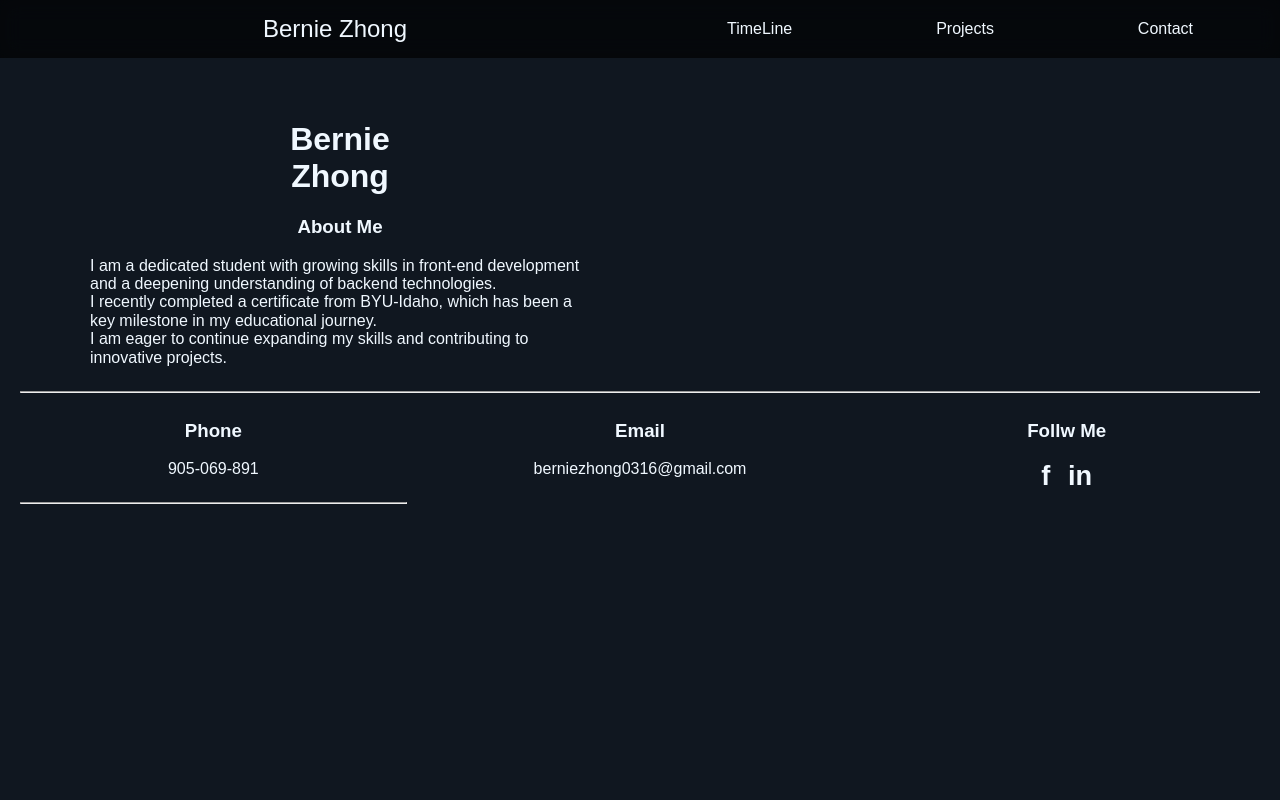
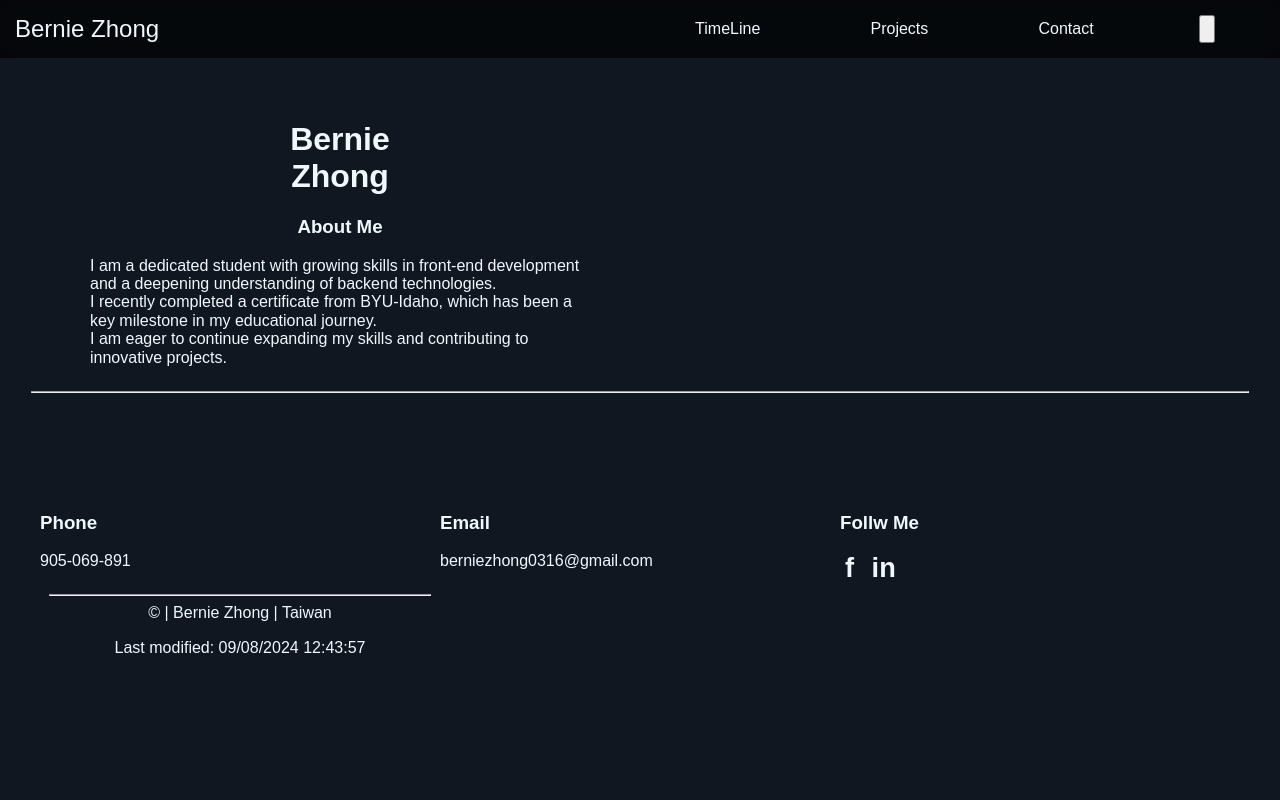
Before and after one commit to Bernie0316/Bernie, a plain HTML site: page index.html in a window 1280 px wide. Shown: the top 800 px of the page. Drawn offline with Linux system fonts and the light colour scheme.

Commit message:
change some layout and add darkmode button(no feature)

```diff
--- a/index.html
+++ b/index.html
@@ -22,6 +22,8 @@
                 <a>TimeLine</a>
                 <a>Projects</a>
                 <a href="contact.html">Contact</a>
+                <!-- <div id="darkmode" class="dmToggle"></div> -->
+                <button></button>
             </nav>
         </section>
     </header>
@@ -65,13 +67,14 @@
                 </a>
             </div>
         </div>
-        <hr>
         <div id="webEnd">
+            <hr>
             &copy;<span id="year"></span> | Bernie Zhong | Taiwan
             <p id="lastModified"></p>
         </div>
     </footer>
     <script src="scripts/modified.js"></script>
     <script src="scripts/menu.js"></script>
+    <script src="scripts/darkMode.js"></script>
 </body>
 </html>
--- a/styles/base.css
+++ b/styles/base.css
@@ -21,7 +21,7 @@ header {
     top: 0;
     left: 0;
     right: 0;
-    width: 100%;
+    width: 100% auto;
     grid-template-columns: 1fr 1fr;
     padding: 15px;
     background-color: rgba(0, 0, 0, 0.7);
@@ -37,16 +37,14 @@ nav a {
 }
 #leftHeader {
     font-size: 1.5em;
-}
-#rightHeader {
-    margin-right: 30px;
+    text-align: left;
 }
 a {
     color: #f0f8ff;
     text-decoration: none;
 }
 
-main {
+main, footer {
     margin-top: 100px;
     margin-left: 40px;
     margin-right: 40px;
@@ -66,8 +64,13 @@ main {
 }
 
 hr {
-    margin-left: 20px;
-    margin-right: 20px;
+    width: 95%;
+    /* margin-left: 20px;
+    margin-right: 20px; */
+}
+
+footer {
+    text-align: left;
 }
 footer a {
     font-weight: bold;
@@ -75,8 +78,7 @@ footer a {
     padding-left: 5px;
     padding-right: 5px;
 }
-
 #webEnd {
-    margin-top: 500px;
     display: inline;
+    text-align: center;
 }
```
